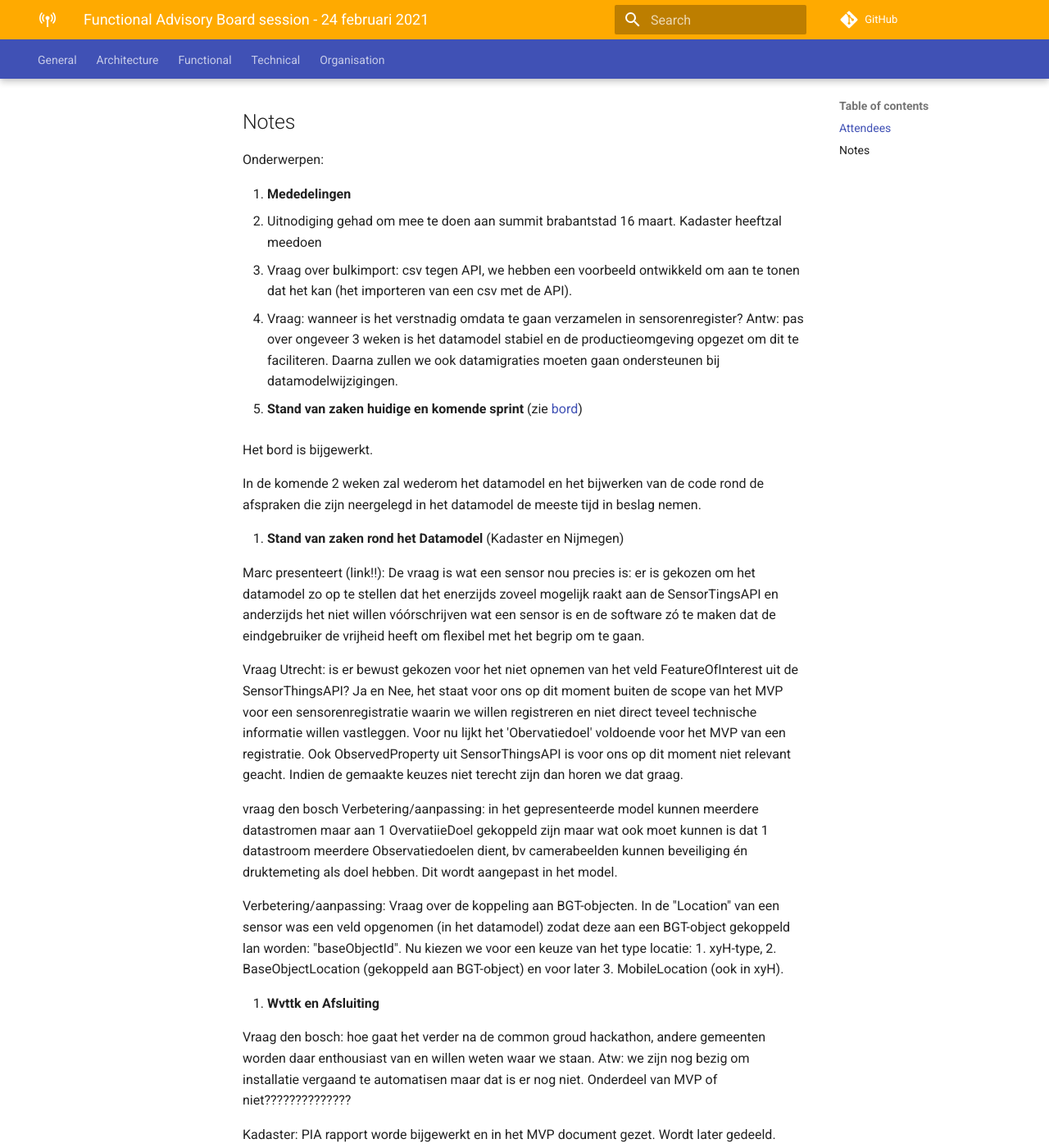
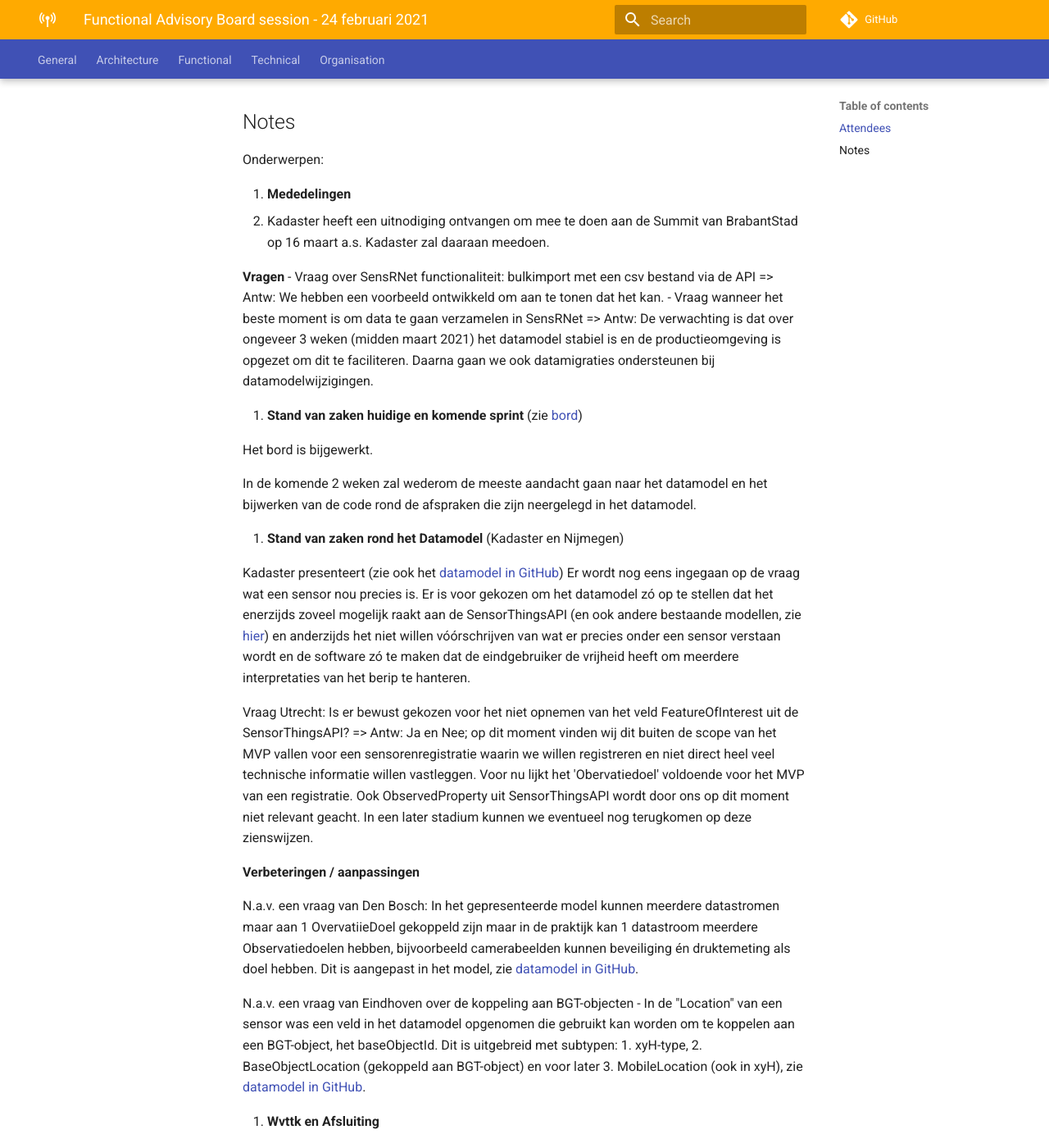
Before and after one commit to kadaster-labs/sensrnet-home, an MkDocs documentation site: the page built from docs/notes/2021-02-24-FAB-notes.md, in a window 1280 px wide and 1400 px high, scrolled down 613 px. Shown: the whole window at 82% size. Built offline with MkDocs 1.6.1 and Material for MkDocs 9.7.7, drawn with Linux system fonts in a browser that asks for light colours; comment, search, counter and statistics services are not loaded; some of the changed text lies outside the part shown.

Commit message:
Update 2021-02-24-FAB-notes.md

```diff
--- a/docs/notes/2021-02-24-FAB-notes.md
+++ b/docs/notes/2021-02-24-FAB-notes.md
@@ -22,33 +22,35 @@ _(in alfabetische volgorde)_
 Onderwerpen:
 
 1. **Mededelingen**
-   - Uitnodiging gehad om mee te doen aan summit brabantstad 16 maart. Kadaster heeftzal meedoen
-   - Vraag over bulkimport: csv tegen API, we hebben een voorbeeld ontwikkeld om aan te tonen dat het kan (het importeren van een csv met de API).
-   - Vraag: wanneer is het verstnadig omdata te gaan verzamelen in sensorenregister? Antw: pas over ongeveer 3 weken is het datamodel stabiel en de productieomgeving opgezet om dit te faciliteren. Daarna zullen we ook datamigraties moeten gaan ondersteunen bij datamodelwijzigingen.
+   - Kadaster heeft een uitnodiging ontvangen om mee te doen aan de Summit van BrabantStad op 16 maart a.s. Kadaster zal daaraan meedoen.
+
+   **Vragen**
+   - Vraag over SensRNet functionaliteit: bulkimport met een csv bestand via de API => Antw: We hebben een voorbeeld ontwikkeld om aan te tonen dat het kan.
+   - Vraag wanneer het beste moment is om data te gaan verzamelen in SensRNet => Antw: De verwachting is dat over ongeveer 3 weken (midden maart 2021) het datamodel stabiel is en de productieomgeving is opgezet om dit te faciliteren. Daarna gaan we ook datamigraties ondersteunen bij datamodelwijzigingen.
 
 2. **Stand van zaken huidige en komende sprint** (zie [bord](https://github.com/orgs/kadaster-labs/projects/1))
 
    Het bord is bijgewerkt.
 
-   In de komende 2 weken zal wederom het datamodel en het bijwerken van de code rond de afspraken die zijn neergelegd in het datamodel de meeste tijd in beslag nemen.
+   In de komende 2 weken zal wederom de meeste aandacht gaan naar het datamodel en het bijwerken van de code rond de afspraken die zijn neergelegd in het datamodel.
 
 3. **Stand van zaken rond het Datamodel** (Kadaster en Nijmegen)
 
-   Marc presenteert (link!!):
-   De vraag is wat een sensor nou precies is: er is gekozen om het datamodel zo op te stellen dat het enerzijds zoveel mogelijk raakt aan de SensorTingsAPI en anderzijds het niet willen vóórschrijven wat een sensor is en de software zó te maken dat de eindgebruiker de vrijheid heeft om flexibel met het begrip om te gaan.
+   Kadaster presenteert (zie ook het [datamodel in GitHub](https://github.com/kadaster-labs/sensrnet-home/blob/118-latest-datamodel/docs/Model.md#views))
+   Er wordt nog eens ingegaan op de vraag wat een sensor nou precies is. Er is voor gekozen om het datamodel zó op te stellen dat het enerzijds zoveel mogelijk raakt aan de SensorThingsAPI (en ook andere bestaande modellen, zie [hier](https://kadaster-labs.github.io/sensrnet-home/Model/)) en anderzijds het niet willen vóórschrijven van wat er precies onder een sensor verstaan wordt en de software zó te maken dat de eindgebruiker de vrijheid heeft om meerdere interpretaties van het berip te hanteren.
 
-   Vraag Utrecht: is er bewust gekozen voor het niet opnemen van het veld FeatureOfInterest uit de SensorThingsAPI? Ja en Nee, het staat voor ons op dit moment buiten de scope van het MVP voor een sensorenregistratie waarin we willen registreren en niet direct teveel technische informatie willen vastleggen. Voor nu lijkt het 'Obervatiedoel' voldoende voor het MVP van een registratie. Ook ObservedProperty uit SensorThingsAPI is voor ons op dit moment niet relevant geacht.
-   Indien de gemaakte keuzes niet terecht zijn dan horen we dat graag.
+   Vraag Utrecht: Is er bewust gekozen voor het niet opnemen van het veld FeatureOfInterest uit de SensorThingsAPI? => Antw: Ja en Nee; op dit moment vinden wij dit buiten de scope van het MVP vallen voor een sensorenregistratie waarin we willen registreren en niet direct heel veel technische informatie willen vastleggen. Voor nu lijkt het 'Obervatiedoel' voldoende voor het MVP van een registratie. Ook ObservedProperty uit SensorThingsAPI wordt door ons op dit moment niet relevant geacht. In een later stadium kunnen we eventueel nog terugkomen op deze zienswijzen.
 
-   vraag den bosch Verbetering/aanpassing: in het gepresenteerde model kunnen meerdere datastromen maar aan 1 OvervatiieDoel gekoppeld zijn maar wat ook moet kunnen is dat 1 datastroom meerdere Observatiedoelen dient, bv camerabeelden kunnen beveiliging én druktemeting als doel hebben. Dit wordt aangepast in het model.
+   **Verbeteringen / aanpassingen**
 
-   Verbetering/aanpassing: Vraag over de koppeling aan BGT-objecten. In de "Location" van een sensor was een veld opgenomen (in het datamodel) zodat deze aan een BGT-object gekoppeld lan worden: "baseObjectId". Nu kiezen we voor een keuze van het type locatie: 1. xyH-type, 2. BaseObjectLocation (gekoppeld aan BGT-object) en voor later 3. MobileLocation (ook in xyH).
+   N.a.v. een vraag van Den Bosch: In het gepresenteerde model kunnen meerdere datastromen maar aan 1 OvervatiieDoel gekoppeld zijn maar in de praktijk kan 1 datastroom meerdere Observatiedoelen hebben, bijvoorbeeld camerabeelden kunnen beveiliging én druktemeting als doel hebben. Dit is aangepast in het model, zie [datamodel in GitHub](https://github.com/kadaster-labs/sensrnet-home/blob/118-latest-datamodel/docs/Model.md#views).
+
+   N.a.v. een vraag van Eindhoven over de koppeling aan BGT-objecten - In de "Location" van een sensor was een veld in het datamodel opgenomen die gebruikt kan worden om te koppelen aan een BGT-object, het baseObjectId. Dit is uitgebreid met subtypen: 1. xyH-type, 2. BaseObjectLocation (gekoppeld aan BGT-object) en voor later 3. MobileLocation (ook in xyH), zie [datamodel in GitHub](https://github.com/kadaster-labs/sensrnet-home/blob/118-latest-datamodel/docs/Model.md#views).
 
 4. **Wvttk en Afsluiting**
 
-   Vraag den bosch: hoe gaat het verder na de common groud hackathon, andere gemeenten worden daar enthousiast van en willen weten waar we staan.
-   Atw: we zijn nog bezig om installatie vergaand te automatisen maar dat is er nog niet. Onderdeel van MVP of niet??????????????
+   Vraag van den bosch: Hoe gaat het verder na de Common Ground Hackathon, andere gemeenten worden daar enthousiast van en willen weten waar we staan? => Antw: we zijn nog bezig om de installatie van SensRNet verder te automatiseren maar een volledig automatische installatie volgens Common Ground principes is er nog niet. De wedervraag is in hoeverre we dit als onderdeel van het MVP zien. Op dit moment heeft dit in ieder geval niet de hoogste prioriteit.
 
-   Kadaster: PIA rapport worde bijgewerkt en in het MVP document gezet. Wordt later gedeeld.
+   Opmerking Kadaster: De Privacy Impact Analyse (PIA) is uitgevoerd en het rapport wordt nog opgesteld. Dit rapport zal later worden gedeeld met de FAB.
 
-   Verder geen bijzonderheden.
+   Tot zover.
```
